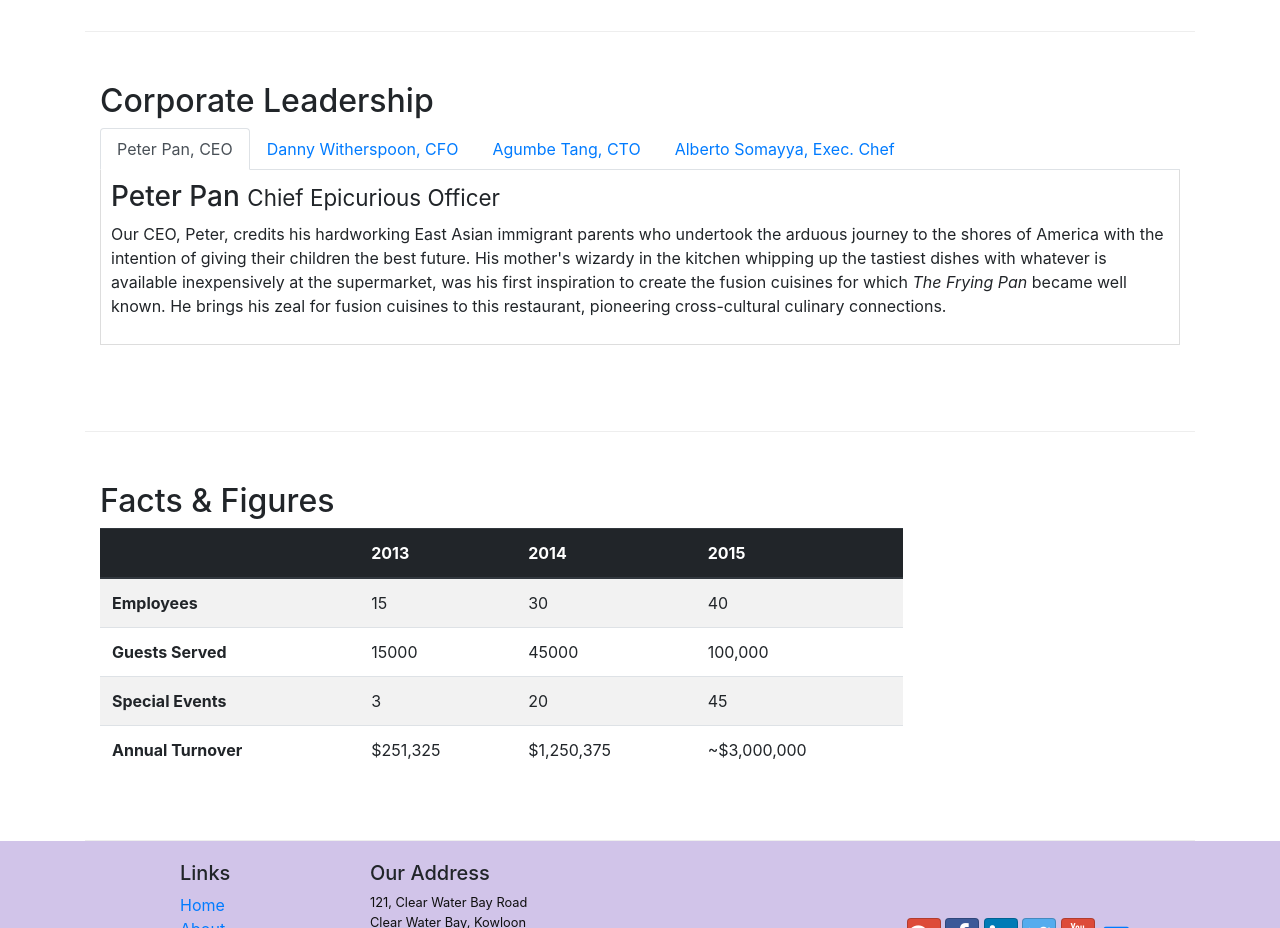
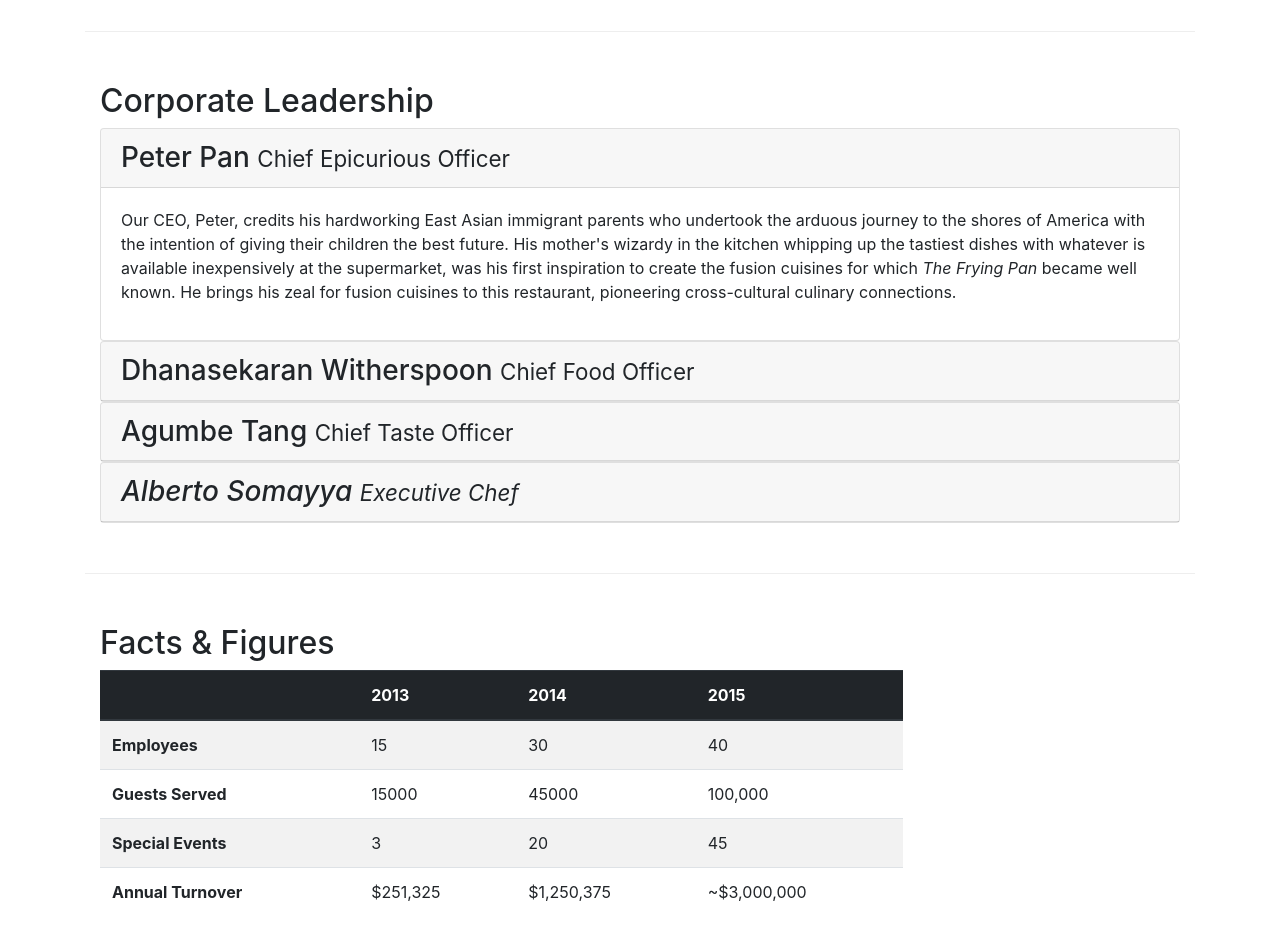
Before and after one commit to Siaht1610/bootstrap4, a website: page aboutus.html in a window 1280 px wide. Shown: the part 940-1868 px from the top of the page. Drawn offline with nearby package versions, Linux system fonts and the light colour scheme.

Commit message:
Accordion

```diff
--- a/aboutus.html
+++ b/aboutus.html
@@ -116,76 +116,93 @@
         <div class="row row-content">
             <div class="col-12">
                 <h2>Corporate Leadership</h2>
-                <ul class="nav nav-tabs">
-                    <li class="nav-item">
-                        <a class="nav-link active" href="#peter" role="tab" data-toggle="tab">Peter Pan, CEO</a>
-                    </li>
-                    <li class="nav-item">
-                        <a class="nav-link" href="#danny" role="tab" data-toggle="tab">Danny Witherspoon, CFO</a>
-                    </li>
-                    <li class="nav-item">
-                        <a class="nav-link" href="#agumbe" role="tab" data-toggle="tab">Agumbe Tang, CTO</a>
-                    </li>
-                    <li class="nav-item">
-                        <a class="nav-link" href="#alberto" role="tab" data-toggle="tab">Alberto Somayya, Exec. Chef</a>
-                    </li>
-                </ul>
-
-                <div class="tab-content">
-                    <div role="tabpanel" class="tab-pane fade show active" id="peter">
-                        <h3>Peter Pan <small>Chief Epicurious Officer</small></h3>
-
-                        <p>Our CEO, Peter, credits his hardworking East Asian immigrant parents who undertook the
+                <div id="accordion">
+                    <div class="card">
+                        <div class="card-header" role="tab" id="peterhead">
+                            <h3 class="mb-0">
+                                <a data-toggle="collapse" data-target="#peter">
+                                    Peter Pan <small>Chief Epicurious Officer</small>
+                                </a>
+                            </h3>
+                        </div>
+                        <div class="collapse show" id="peter" data-parent="#accordion">
+                            <div class="card-body">
+                                <p class="d-none d-sm-block">Our CEO, Peter, credits his hardworking East Asian
+                                    immigrant parents who undertook the
                                     arduous
-                            journey to the shores of America with the intention of giving their children the best
+                                    journey to the shores of America with the intention of giving their children the
+                                    best
                                     future.
                                     His mother's wizardy in the kitchen whipping up the tastiest dishes with whatever is
                                     available
-                            inexpensively at the supermarket, was his first inspiration to create the fusion cuisines
+                                    inexpensively at the supermarket, was his first inspiration to create the fusion
+                                    cuisines
                                     for
-                            which <em>The Frying Pan</em> became well known. He brings his zeal for fusion cuisines to
+                                    which <em>The Frying Pan</em> became well known. He brings his zeal for fusion
+                                    cuisines to
                                     this
                                     restaurant, pioneering cross-cultural culinary connections.</p>
-
                             </div>
-
-                    <div role="tabpanel" class="tab-pane fade" id="danny">
-                        <h3>Dhanasekaran Witherspoon <small>Chief Food Officer</small></h3>
-
-                        <p>Our CFO, Danny, as he is affectionately referred to by his colleagues, comes from a long
+                        </div>
+                    </div>
+                    <div class="card">
+                        <div class="card-header" role="tab" id="dannyhead">
+                            <h3 class="mb-0">
+                                <a class="collapsed" data-toggle="collapse" data-target="#danny">
+                                    Dhanasekaran Witherspoon <small>Chief Food Officer</small>
+                                </a>
+                            </h3>
+                        </div>
+                        <div class="collapse" id="danny" data-parent="#accordion">
+                            <div class="card-body">
+                                <p class="d-none d-sm-block">Our CFO, Danny, as he is affectionately referred to by his colleagues, comes from a long
                                     established
                                     family tradition in farming and produce. His experiences growing up on a farm in the
                                     Australian
                                     outback gave him great appreciation for varieties of food sources. As he puts it in his own
                                     words,
-                            <em>Everything that runs, wins, and everything that stays, pays!</em>
-                        </p>
-
+                                    <em>Everything that runs, wins, and everything that stays, pays!</em></p>
                             </div>
-
-                    <div role="tabpanel" class="tab-pane fade" id="agumbe">
-                        <h3>Agumbe Tang <small>Chief Taste Officer</small></h3>
-
-                        <p>Blessed with the most discerning gustatory sense, Agumbe, our CTO, personally ensures that
+                        </div>
+                    </div>
+                    <div class="card">
+                        <div class="card-header" role="tab" id="agumbehead">
+                            <h3 class="mb-0">
+                                <a class="collapsed" data-toggle="collapse" data-target="#agumbe">
+                                    Agumbe Tang <small>Chief Taste Officer</small>
+                                </a>
+                            </h3>
+                        </div>
+                        <div class="collapse" id="agumbe" data-parent="#accordion">
+                            <div class="card-body">
+                                <p class="d-none d-sm-block">Blessed with the most discerning gustatory sense, Agumbe, our CTO, personally ensures that
                                     every
                                     dish
                                     that we serve meets his exacting tastes. Our chefs dread the tongue lashing that ensues if
                                     their
                                     dish does not meet his exacting standards. He lives by his motto, <em>You click only if you
                                         survive
-                                my lick.</em></p>
-
+                                        my lick.</p>
                             </div>
-
-
-                    <div role="tabpanel" class="tab-pane fade" id="alberto">
-                        <h3>Alberto Somayya <small>Executive Chef</small></h3>
-
-                        <p>Award winning three-star Michelin chef with wide International experience having worked
-                            closely with whos-who in the culinary world, he specializes in creating mouthwatering Indo-Italian fusion
+                        </div>
+                    </div>
+                    <div class="card">
+                        <div class="card-header" role="tab" id="albertohead">
+                            <h3 class="mb-0">
+                                <a class="collapsed" data-toggle="collapse" data-target="#alberto">
+                                    Alberto Somayya <small>Executive Chef</small>
+                                </a>
+                            </h3>
+                        </div>
+                        <div class="collapse" id="alberto" data-parent="#accordion">
+                            <div class="card-body">
+                                <p class="d-none d-sm-block">Award winning three-star Michelin chef with wide International experience having worked
+                                    closely with whos-who in the culinary world, he specializes in creating mouthwatering
+                                    Indo-Italian fusion
                                     experiences. He says, <em>Put together the cuisines from the two craziest cultures, and you
-                            get a winning hit! Amma Mia!</em></p>
-
+                                        get a winning hit! Amma Mia!</em></em></p>
+                            </div>
+                        </div>
                     </div>
                 </div>
             </div>
```
Lines whose indentation alone changed are shown as unchanged.
